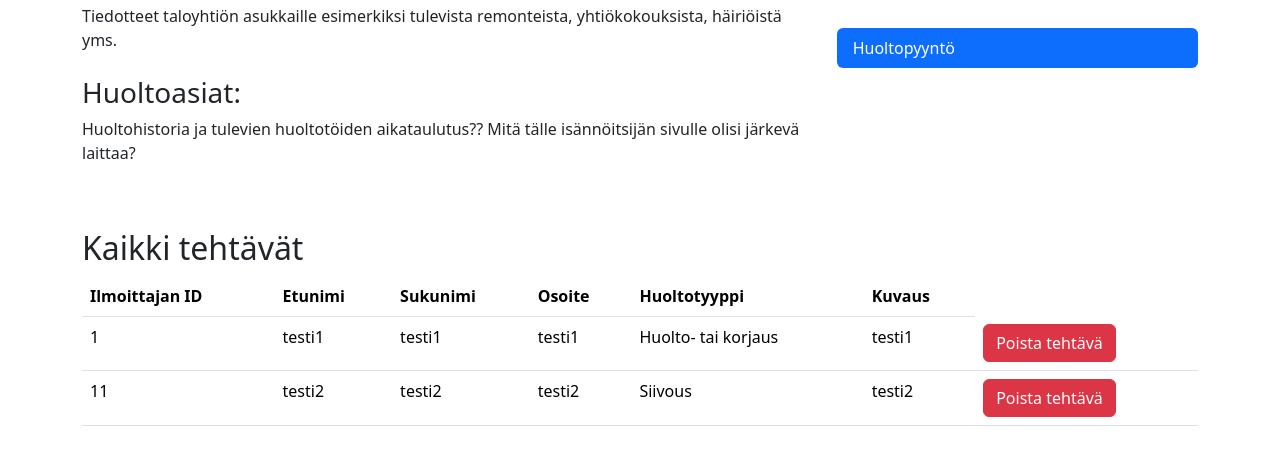
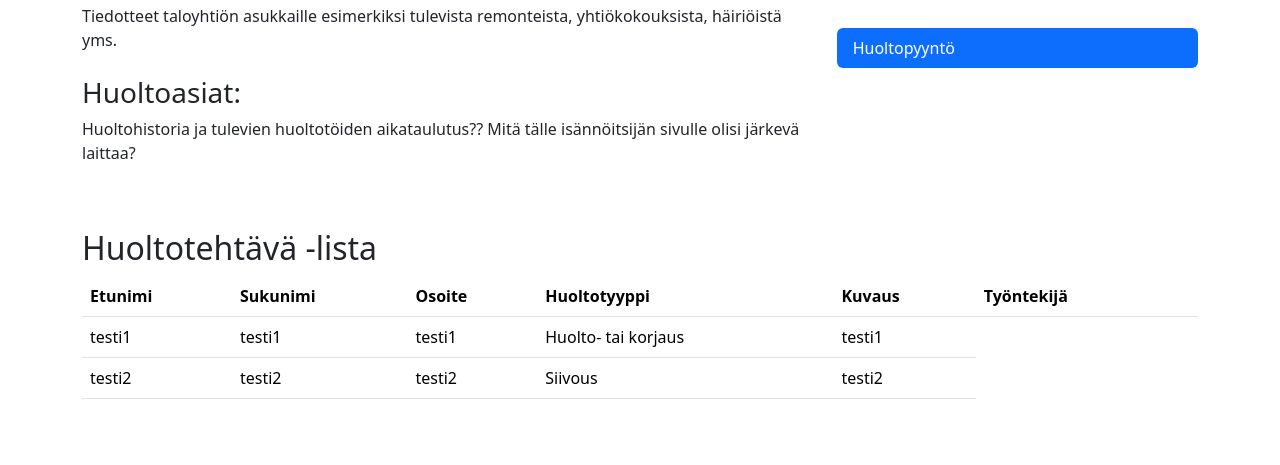
Before and after one commit to tuomasOjalehto1/FullStack, a PHP site: page /isannoitsija.php in a window 1280 px wide. Shown: the part 262-727 px from the top of the page. Run offline with PHP 8.4, Linux system fonts and the light colour scheme; data comes from the database, SQL or seed files in the repository.

Commit message:
isännöitsijän huoltotehtävä lista laitettu alulleen

```diff
--- a/isannoitsija.php
+++ b/isannoitsija.php
@@ -39,19 +39,19 @@ $stmt = $yhteys->query($sql);
             </div>
         </div>
     </div>
-  <!-- Näytä tiedot taulukkomuodossa -->
+  <!-- Näytä tiedot taulukkomuodossa TÄMÄ VASTA Alulla SusannaN:llä-->
   <div class="container mt-5">
-    <h2>Kaikki tehtävät</h2>
+    <h2>Huoltotehtävä -lista</h2>
     <table class="table">
       <thead>
         <tr>
-          <th>Ilmoittajan ID</th>
           <th>Etunimi</th>
           <th>Sukunimi</th>
           <th>Osoite</th>
           <th>Huoltotyyppi</th>
           <th>Kuvaus</th>
-
+          <th>Työntekijä</th>
+          <th></th>
         </tr>
       </thead>
       <tbody>
@@ -60,10 +60,10 @@ $stmt = $yhteys->query($sql);
         if ($stmt->rowCount() > 0) {
             while ($row = $stmt->fetch(PDO::FETCH_ASSOC)) {
                 echo "<tr>";
-                echo "<td>" . $row["ilmoittajanid"] . "</td>";
                 echo "<td>" . $row["etunimi"] . "</td>";
                 echo "<td>" . $row["sukunimi"] . "</td>";
                 echo "<td>" . $row["osoite"] . "</td>";
+                # echo "<td>" . $row["ilmoittajanid"] . "</td>"; TULEE toisesta taulusta
 
                 // Muutetaan huoltopyynnontyyppi numerosta tekstiksi
                 $huoltotyyppi = "";
@@ -85,16 +85,6 @@ $stmt = $yhteys->query($sql);
                 echo "<td>" . $huoltotyyppi . "</td>";
                 echo "<td>" . $row["kuvaus"] . "</td>";
 
-                // Poistamis nappi
-                echo "<td>";
-                //Osoittaa oikeaan tiedostoon
-                echo "<form method='post' action='Utils/PoistaTehtava.php'>";
-                echo "<input type='hidden' name='delete_id' value='" . $row['id'] . "'>";
-                echo "<button type='submit' class='btn btn-danger'>Poista tehtävä</button>";
-                echo "</form>";
-                echo "</td>";
-
-                echo "</tr>";
             }
         } else {
             echo "<tr><td colspan='7'>Ei tehtäviä</td></tr>";
```
